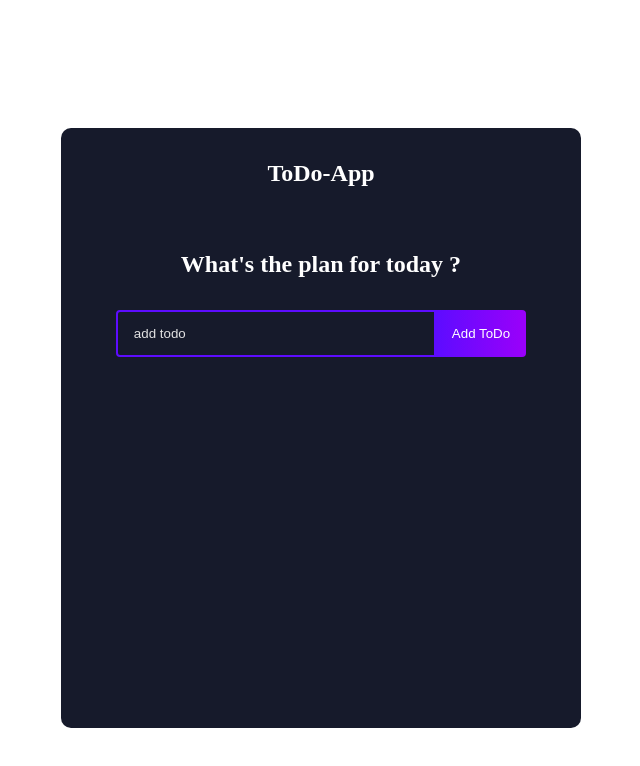
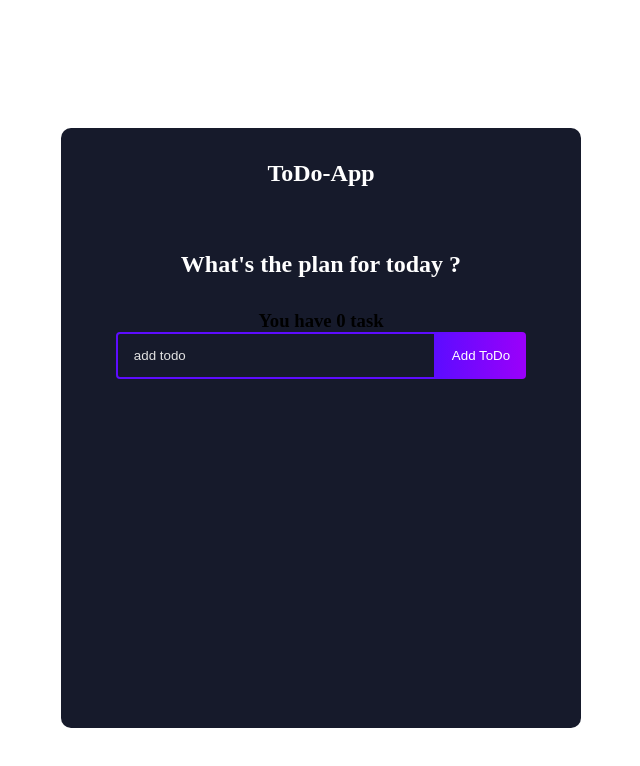
Before and after one commit to Florian-Techer/react-todo, a React (Create React App) app: page / in a window 1280 px wide. Shown: the top 766 px of the page, without its empty margins (319-959 px from the left). Built offline with nearby package versions, Linux system fonts and the light colour scheme.

Commit message:
delete log and add task counter

```diff
--- a/src/components/TodoList.js
+++ b/src/components/TodoList.js
@@ -1,19 +1,25 @@
-import React, {useState} from 'react';
+import React, {useEffect, useState} from 'react';
 import TodoForm from './TodoForm.js';
 import Todo from './Todo.js';
 
 
 function TodoList(){
     const [todos, setTodos] = useState([])
+    const [taskDone, setTaskDone] = useState(0)
 
     const addTodo = todo => {
-        console.log(todo)
         const newTodos = [...todos, todo];
-        console.log(newTodos)
         setTodos(newTodos)
-        console.log(typeof todos)
     }
 
+    useEffect(() => {
+        setTaskDone(0)
+        todos.map(todo => {
+            if(todo.isComplete){
+                setTaskDone(taskDone + 1)
+            }
+        })
+    }, [todos])
 
     const updateTodo = (todoId, newValue) => {
         setTodos(prev => prev.map(item => (item.id === todoId ? newValue : item)))
@@ -37,7 +43,8 @@ function TodoList(){
     }
      return <div>
                 <h1>What's the plan for today ?</h1>
-                <TodoForm onSubmit={addTodo}/>
+                <h3>You have {todos.length - taskDone} task </h3>
+                <TodoForm onSubmit={addTodo} placeholder="add todo" />
                 <Todo todos={todos} completeTodo={completeTodo} removeTodo={removeTodo} updateTodo={updateTodo}/>
              </div>
 
```
